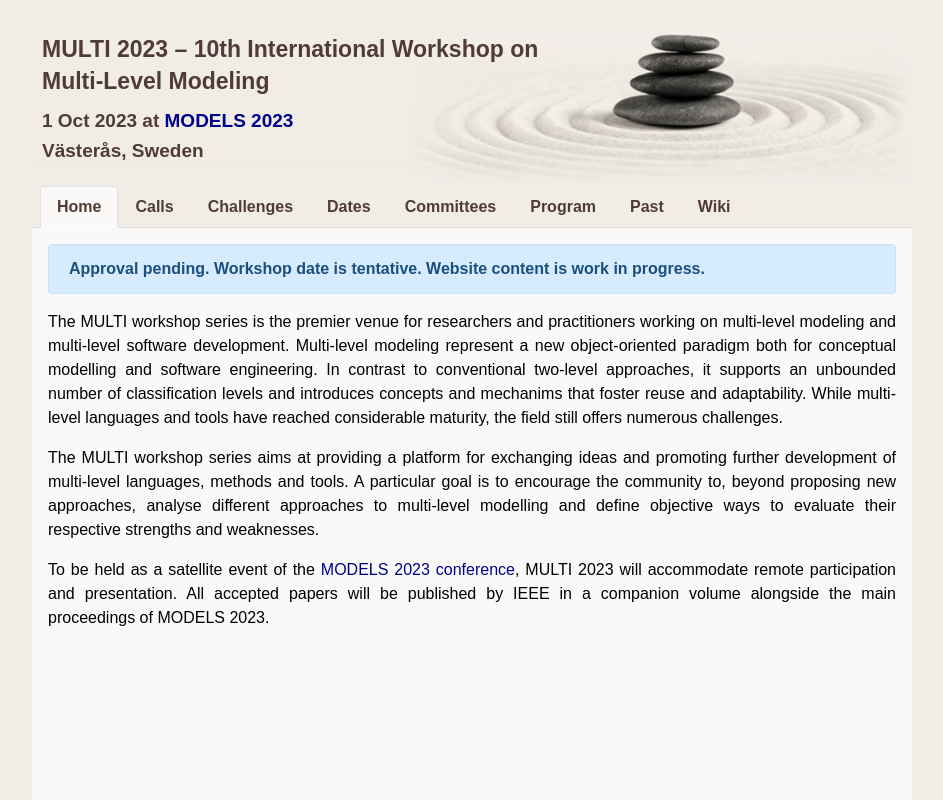
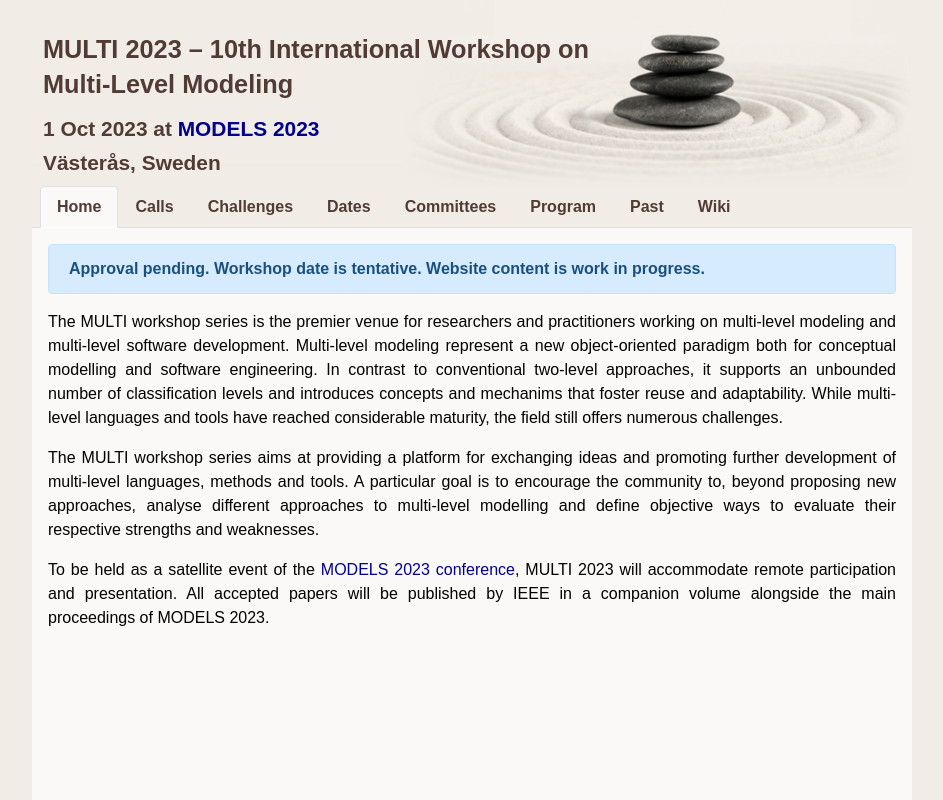
Before and after one commit to jku-win-dke/MULTI2023, a plain HTML site: page docs/index.html in a window 1280 px wide. Shown: the top 800 px of the page, without its empty margins (168-1111 px from the left). Drawn offline with nearby package versions, Linux system fonts and the light colour scheme.

Commit message:
Update index.html

```diff
--- a/docs/index.html
+++ b/docs/index.html
@@ -165,7 +165,7 @@ small
 
   <div class="header">
 	<img src="img/stones.png"/>
-	<div style = "transform: translate(0%, 5%); bottom: 5em;">
+	<div style = "zoom:1.1">
 	<p style="font-size: 23px; line-height: 1.4; margin-bottom: -0.5em">
 		MULTI 2023 – 10th International Workshop on<br>
 		Multi-Level Modeling</p>
```
